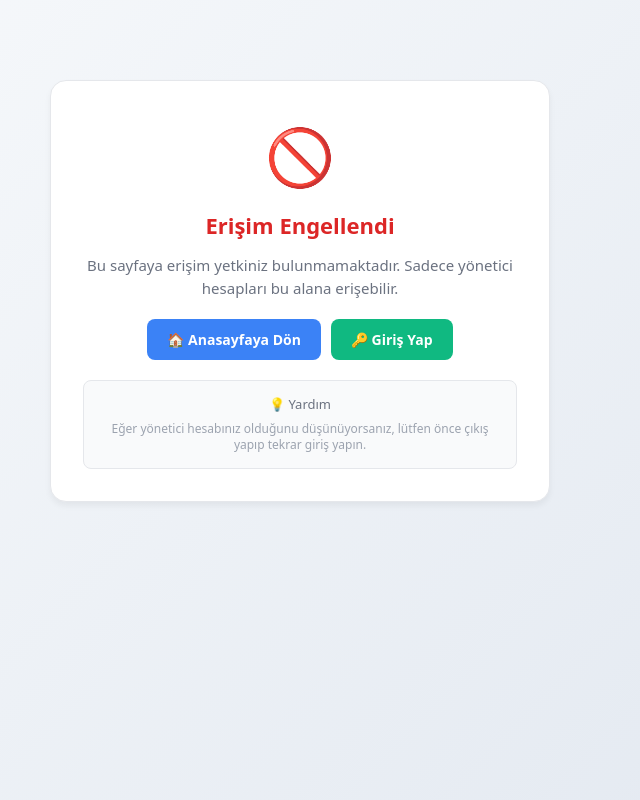
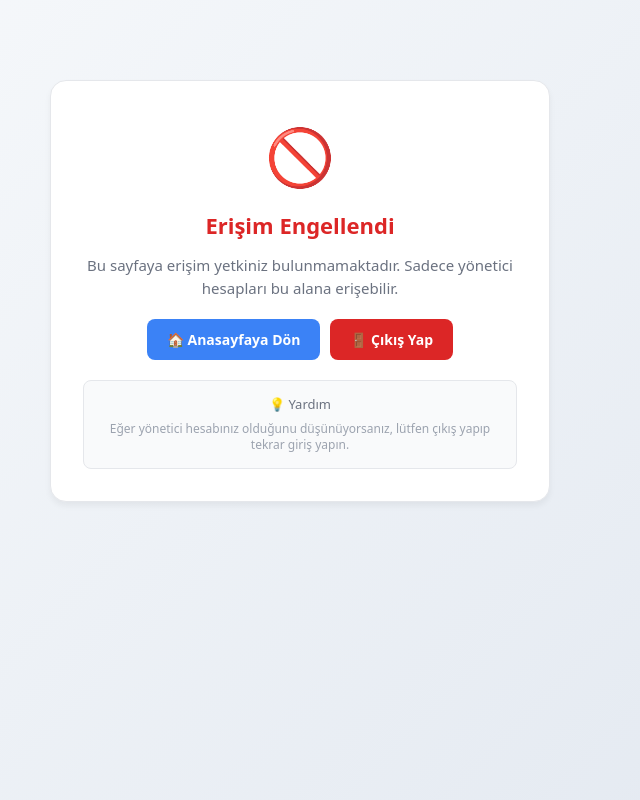
Before and after one commit to ozancidik/dusukbutce-web, a Next.js app: page /admin-users in a window 1280 px wide. Shown: the part 1103-1903 px from the top of the page, without its empty margins (340-980 px from the left). Built offline with nearby package versions, Linux system fonts and the light colour scheme.

Commit message:
🔒 Admin-users sayfasında 'Giriş Yap' butonu 'Çıkış Yap' butonu ile değiştirildi

```diff
--- a/app/admin-users/page.tsx
+++ b/app/admin-users/page.tsx
@@ -205,9 +205,23 @@ export default function AdminUsersPage() {
                 🏠 Anasayfaya Dön
               </button>
             </Link>
-            <Link href="/login" style={{ textDecoration: 'none' }}>
-              <button style={{
-                background: '#10b981',
+            <button
+              onClick={() => {
+                // Tüm localStorage'ı temizle
+                localStorage.clear();
+                sessionStorage.clear();
+
+                // Custom event'i tetikle
+                window.dispatchEvent(new Event('localStorageChange'));
+
+                // Header'a logout mesajı gönder
+                window.dispatchEvent(new CustomEvent('logout'));
+
+                // Anasayfaya yönlendir
+                router.push('/');
+              }}
+              style={{
+                background: '#dc2626',
                 color: 'white',
                 border: 'none',
                 borderRadius: '8px',
@@ -218,14 +232,13 @@ export default function AdminUsersPage() {
                 transition: 'background 0.2s'
               }}
               onMouseEnter={(e) => {
-                e.currentTarget.style.background = '#059669';
+                e.currentTarget.style.background = '#b91c1c';
               }}
               onMouseLeave={(e) => {
-                e.currentTarget.style.background = '#10b981';
+                e.currentTarget.style.background = '#dc2626';
               }}>
-                🔑 Giriş Yap
+                🚪 Çıkış Yap
               </button>
-            </Link>
           </div>
           <div style={{
             marginTop: '20px',
@@ -248,7 +261,7 @@ export default function AdminUsersPage() {
               margin: 0,
               lineHeight: '1.4'
             }}>
-              Eğer yönetici hesabınız olduğunu düşünüyorsanız, lütfen önce çıkış yapıp tekrar giriş yapın.
+              Eğer yönetici hesabınız olduğunu düşünüyorsanız, lütfen çıkış yapıp tekrar giriş yapın.
             </p>
           </div>
         </div>
```
